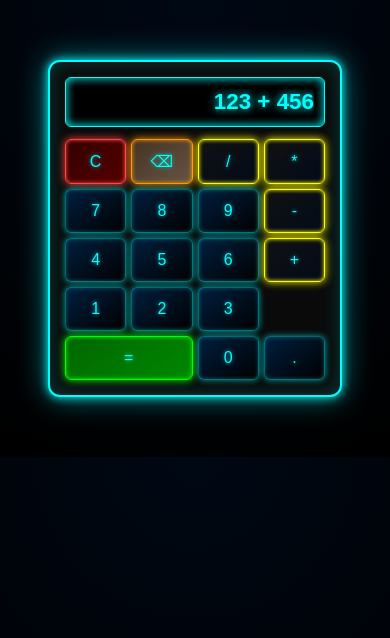
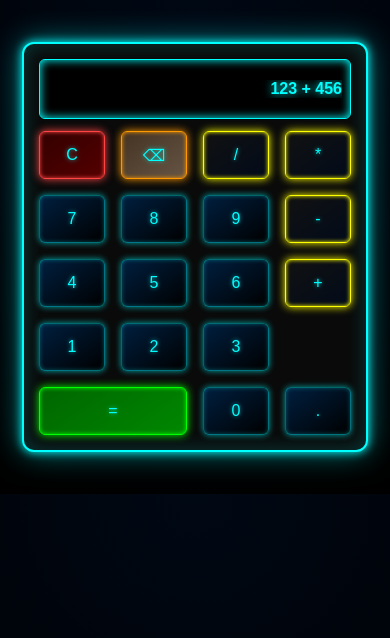
Before and after one commit to jaale98/CalculatorApp, a plain HTML site: page index.html in a window 390 px wide. Drawn offline with Linux system fonts and the light colour scheme.

Commit message:
make page responsive to window size

```diff
--- a/style.css
+++ b/style.css
@@ -1,12 +1,11 @@
-/* Night sky background and digital font */
 body {
   background: radial-gradient(circle at 50% 0%, #000814, #000);
   font-family: 'Segoe UI', Tahoma, Geneva, Verdana, sans-serif;
   color: #0ff;
 }
 .calculator {
-  width: 260px;
-  margin: 60px auto;
+  width: clamp(260px, 80vw, 600px);
+  margin: 5vh auto;
   padding: 15px;
   background: #0a0a0a;
   border: 2px solid #0ff;
@@ -18,11 +17,11 @@ body {
 }
     .display {
   width: 100%;
-  height: 50px;
-  font-size: 1.4em;
+  height: clamp(40px, 8vh, 60px);
+  font-size: clamp(1rem, 4vw, 1.4em);
   font-weight: bold;
   text-align: right;
-  padding: 10px;
+  padding: clamp(8px, 1vw, 12px);
   box-sizing: border-box;
   margin-bottom: 12px;
   background: #000;
@@ -35,11 +34,12 @@ body {
     .keys {
       display: grid;
       grid-template-columns: repeat(4, 1fr);
-      gap: 5px;
+      gap: 1rem;
+      grid-auto-rows: minmax(3rem, auto);
 }
 button {
-  font-size: 1em;
-  padding: 12px;
+  font-size: clamp(1rem, 2vw, 1.2rem);
+  padding: clamp(0.5rem, 1vw, 1rem);
   border: 1px solid rgba(0, 255, 255, 0.4);
   border-radius: 6px;
   cursor: pointer;
```
